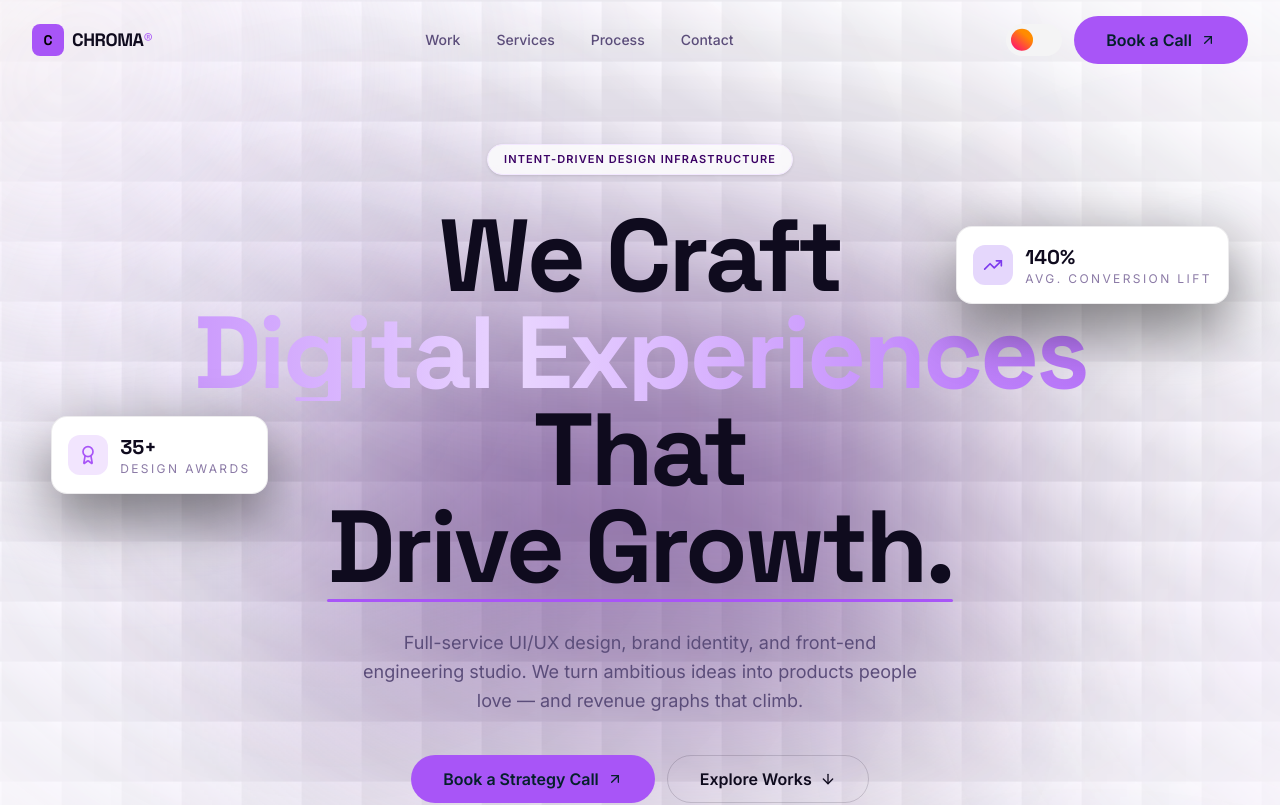
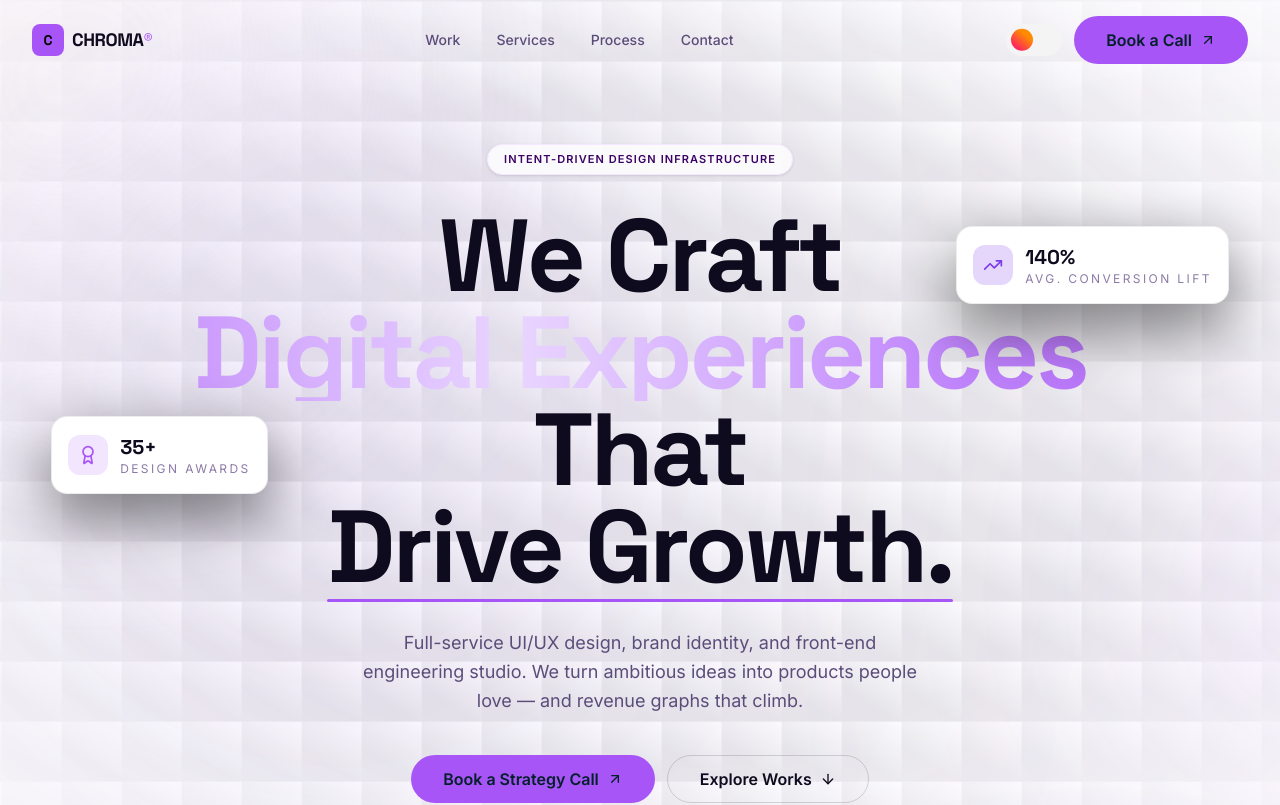
Before and after one commit to sifat-rahman1/chroma-website, a Next.js app: page / in a window 1280 px wide. Shown: the top 805 px of the page. Built offline with nearby package versions, Linux system fonts and the light colour scheme.

Commit message:
Fix dark background purple blur shadow in light mode

```diff
--- a/components/sections/hero.tsx
+++ b/components/sections/hero.tsx
@@ -122,9 +122,9 @@ export function Hero() {
     <section id="top" className="relative overflow-hidden">
       <HeroBackground />
 
-      {/* Ambient purple spotlight behind hero text for legibility */}
+      {/* Ambient spotlight behind hero text — hidden in light mode for clean backdrop */}
       <div
-        className="absolute top-1/2 left-1/2 -translate-x-1/2 -translate-y-1/2 w-[600px] h-[400px] bg-purple-950/50 blur-[120px] pointer-events-none transform-gpu"
+        className="hidden dark:block absolute top-1/2 left-1/2 -translate-x-1/2 -translate-y-1/2 w-[600px] h-[400px] dark:bg-purple-950/40 blur-[120px] pointer-events-none transform-gpu"
         aria-hidden="true"
       />
 
```
